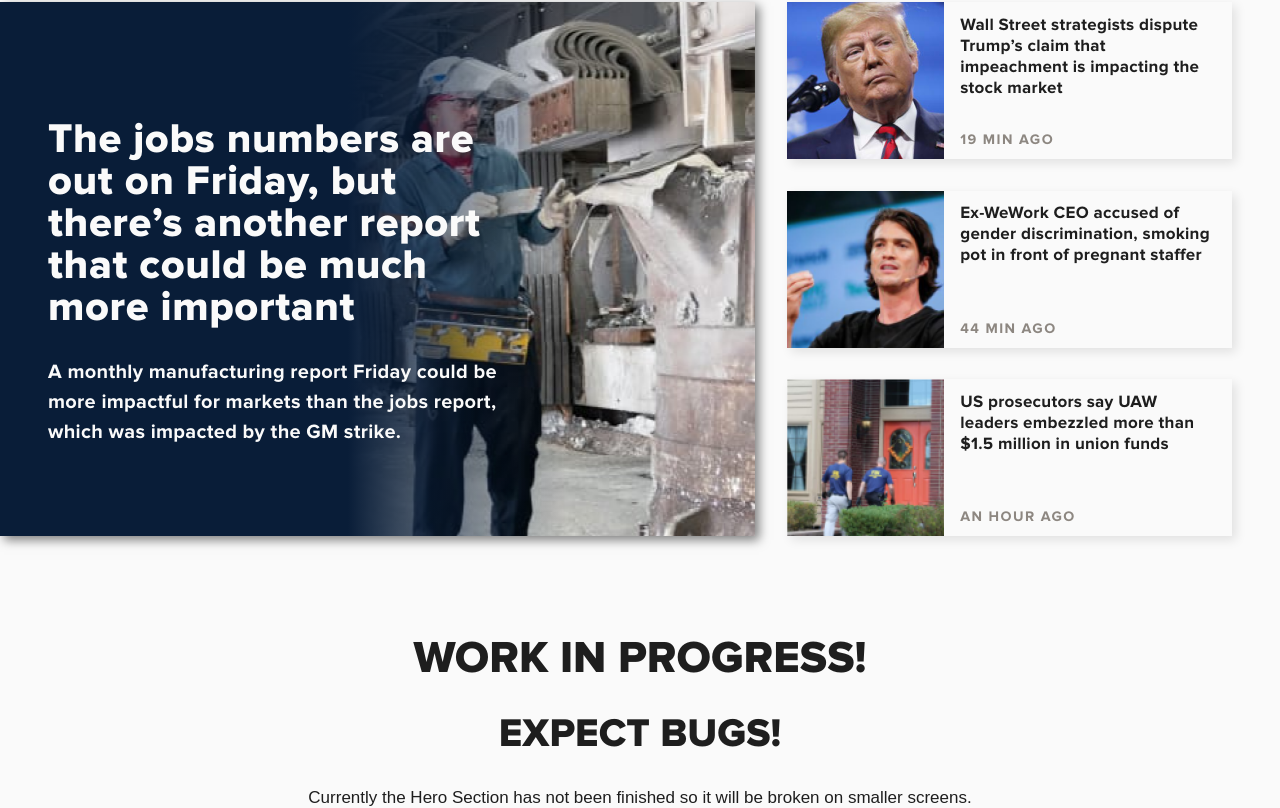
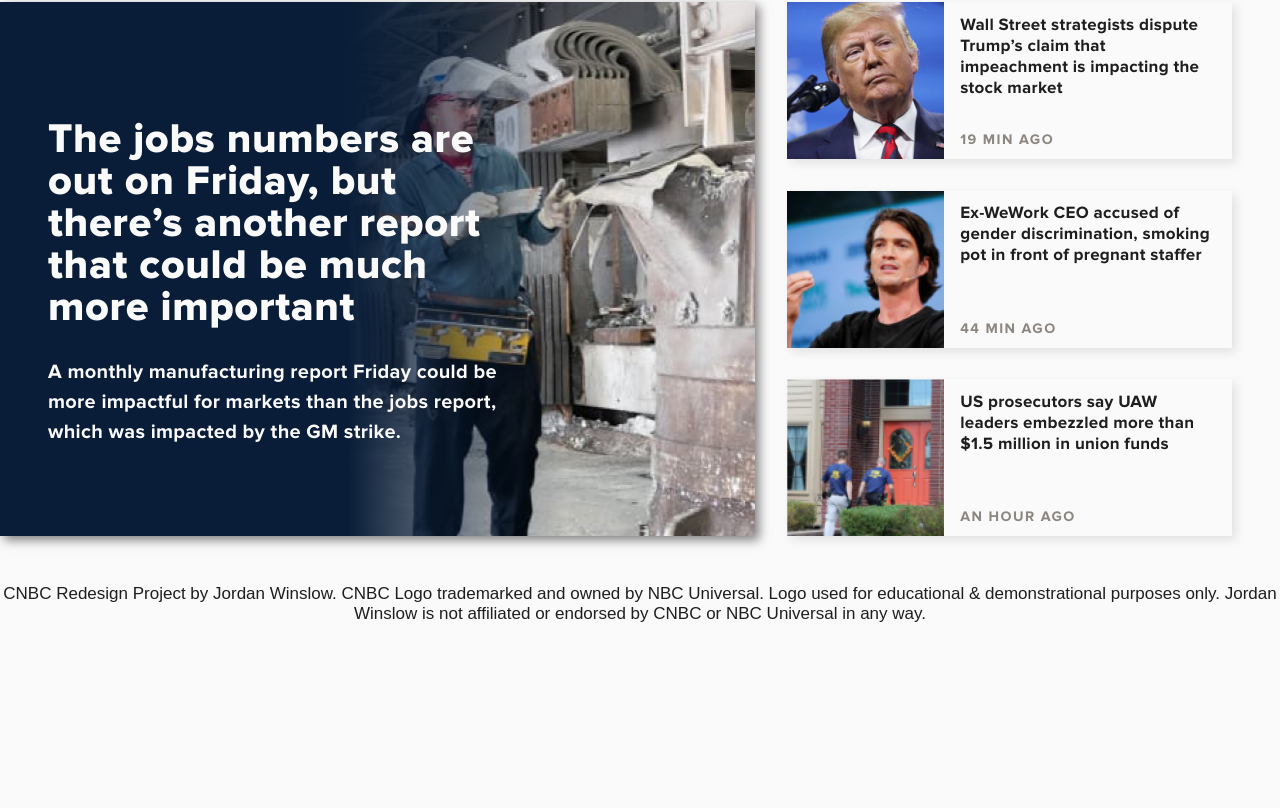
Before and after one commit to JordanWinslow/cnbc-redesign, a React (Create React App) app: page / in a window 1280 px wide. Shown: the part 423-1231 px from the top of the page. After the commit the page ends 1047 px from the top, so only its background shows below. Built offline with nearby package versions, Linux system fonts and the light colour scheme; a web font is replaced by a local one.

Commit message:
added trademark disclaimer

```diff
--- a/src/App.js
+++ b/src/App.js
@@ -12,13 +12,11 @@ function App() {
       <StockBar />
       <NewsDivider />
       <FullWidthHero />
-      <h1 align="center" style={{ marginTop: "100px" }}>
-        WORK IN PROGRESS!
-      </h1>
-      <h2 align="center">EXPECT BUGS!</h2>
-      <p align="center">
-        Currently the Hero Section has not been finished so it will be broken on
-        smaller screens.
+      <p align="center" style={{ marginTop: "3rem" }}>
+        CNBC Redesign Project by Jordan Winslow. CNBC Logo trademarked and owned
+        by NBC Universal. Logo used for educational & demonstrational purposes
+        only. Jordan Winslow is not affiliated or endorsed by CNBC or NBC
+        Universal in any way.
       </p>
     </Fragment>
   )
```
